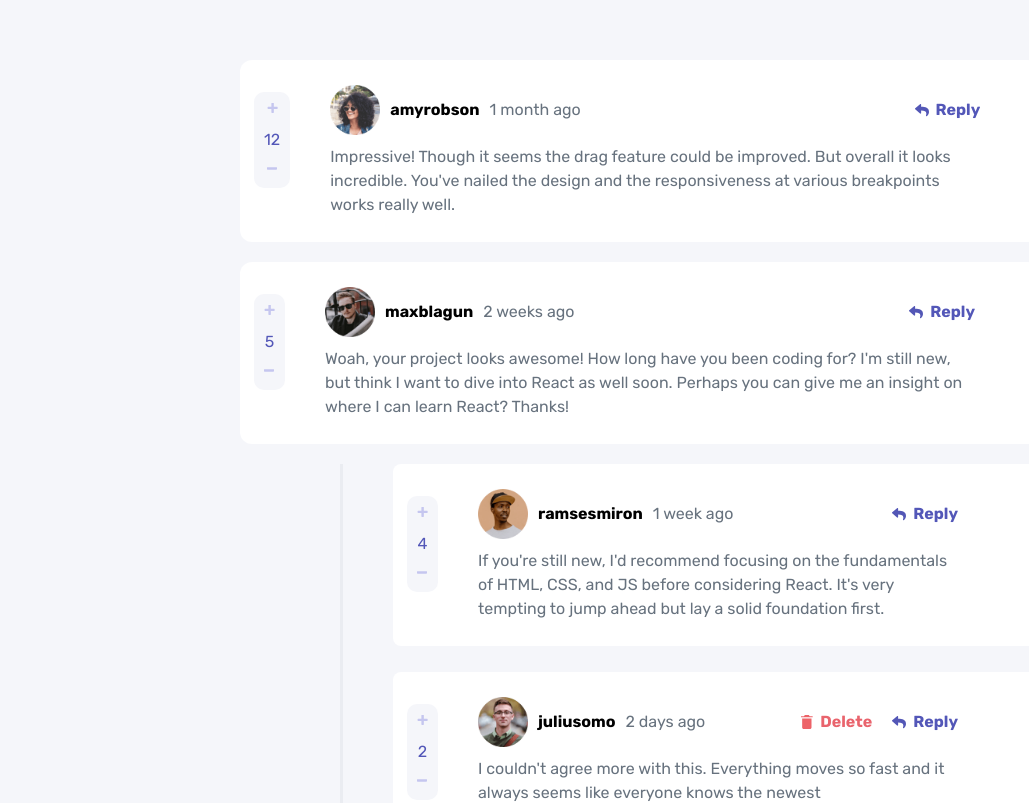
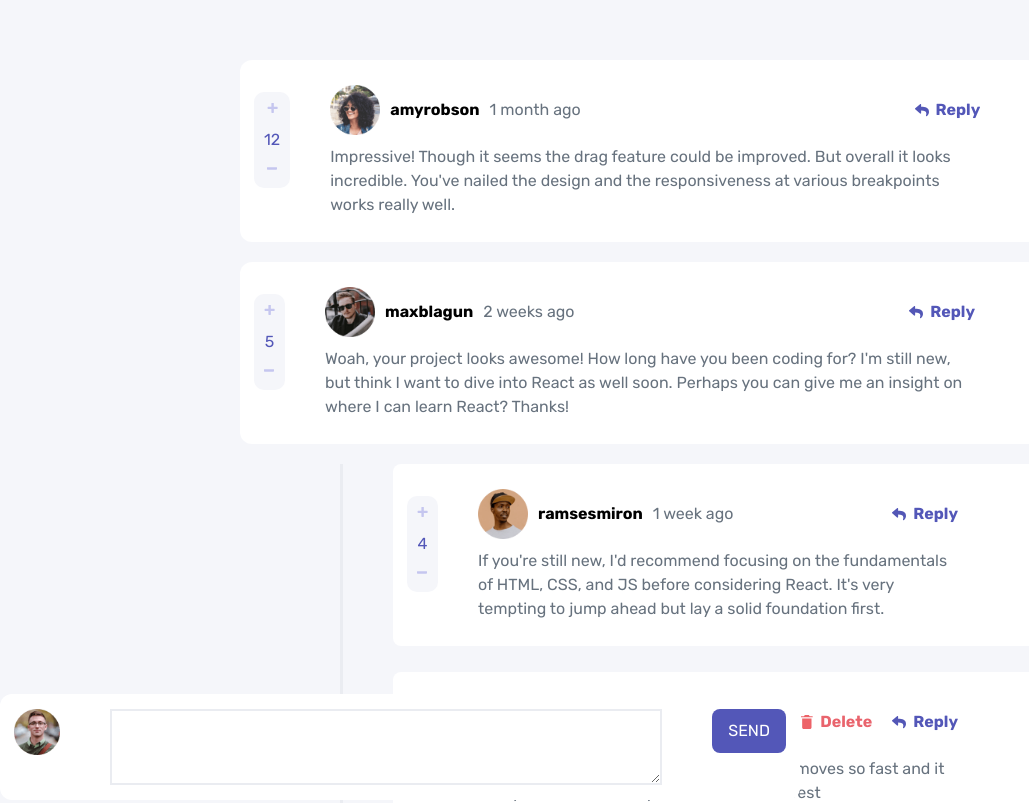
Before and after one commit to Pauleye12/comment-app, a React (Vite) app: page / in a window 1280 px wide. Shown: the top 803 px of the page, without its empty margins (0-1029 px from the left). Built offline with nearby package versions, Linux system fonts and the light colour scheme; the HTML template or start-up script is replaced by a standard one.

Commit message:
made comment box fixed to bottom

```diff
--- a/src/components/CurrentUser.jsx
+++ b/src/components/CurrentUser.jsx
@@ -20,7 +20,11 @@ function CurrentUser(props) {
     setText("");
   };
 
-  return <Form onSubmit={save} buttonText="SEND" />;
+  return (
+    <div className=" fixed bottom-0 left-0 w-full ">
+      <Form onSubmit={save} buttonText="SEND" />
+    </div>
+  );
 }
 
 export default CurrentUser;
--- a/src/output.css
+++ b/src/output.css
@@ -519,6 +519,22 @@ video {
   --tw-backdrop-sepia:  ;
 }
 
+.fixed {
+  position: fixed;
+}
+
+.bottom-0 {
+  bottom: 0px;
+}
+
+.left-0 {
+  left: 0px;
+}
+
+.right-0 {
+  right: 0px;
+}
+
 .order-last {
   order: 9999;
 }
```
